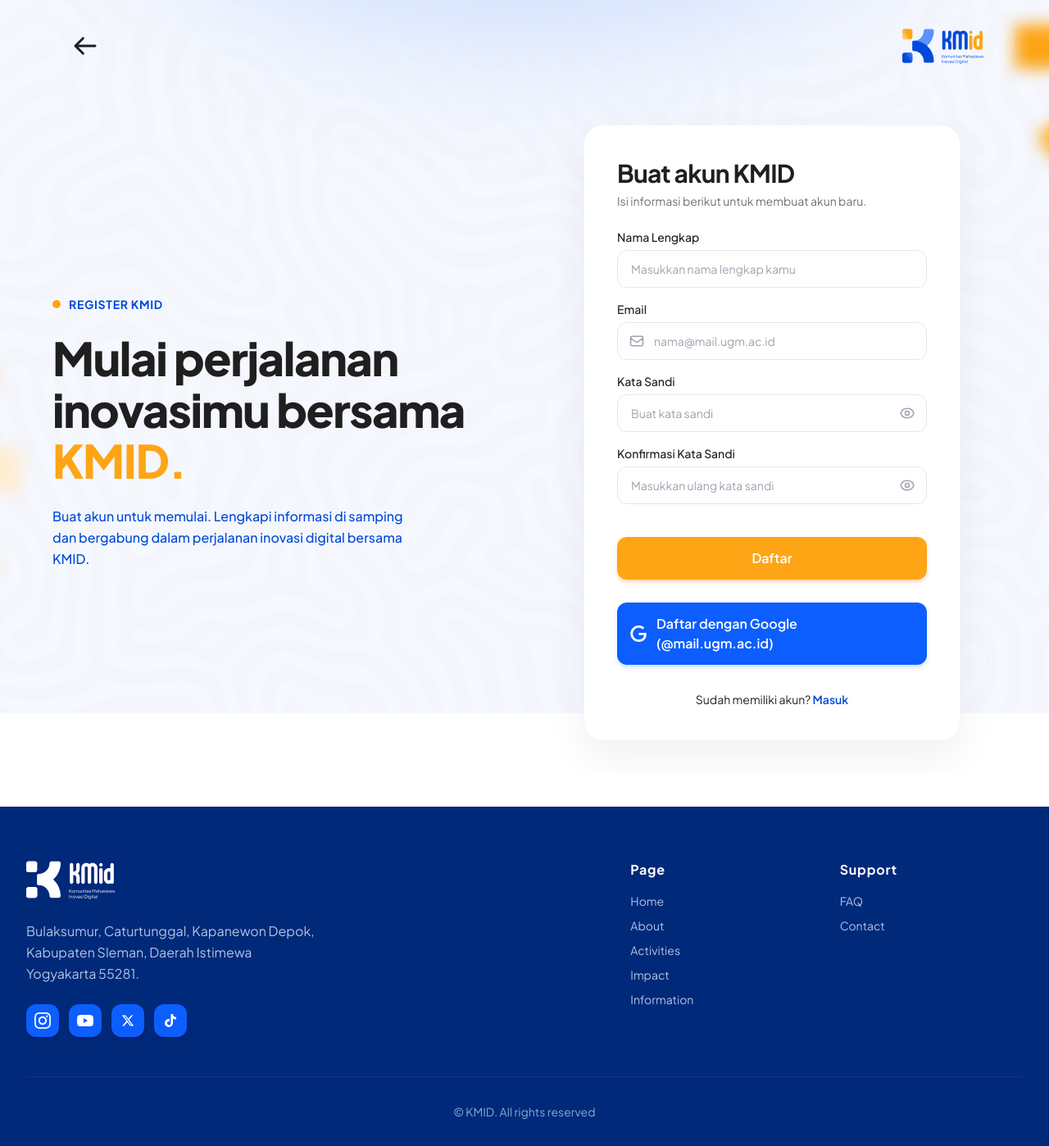
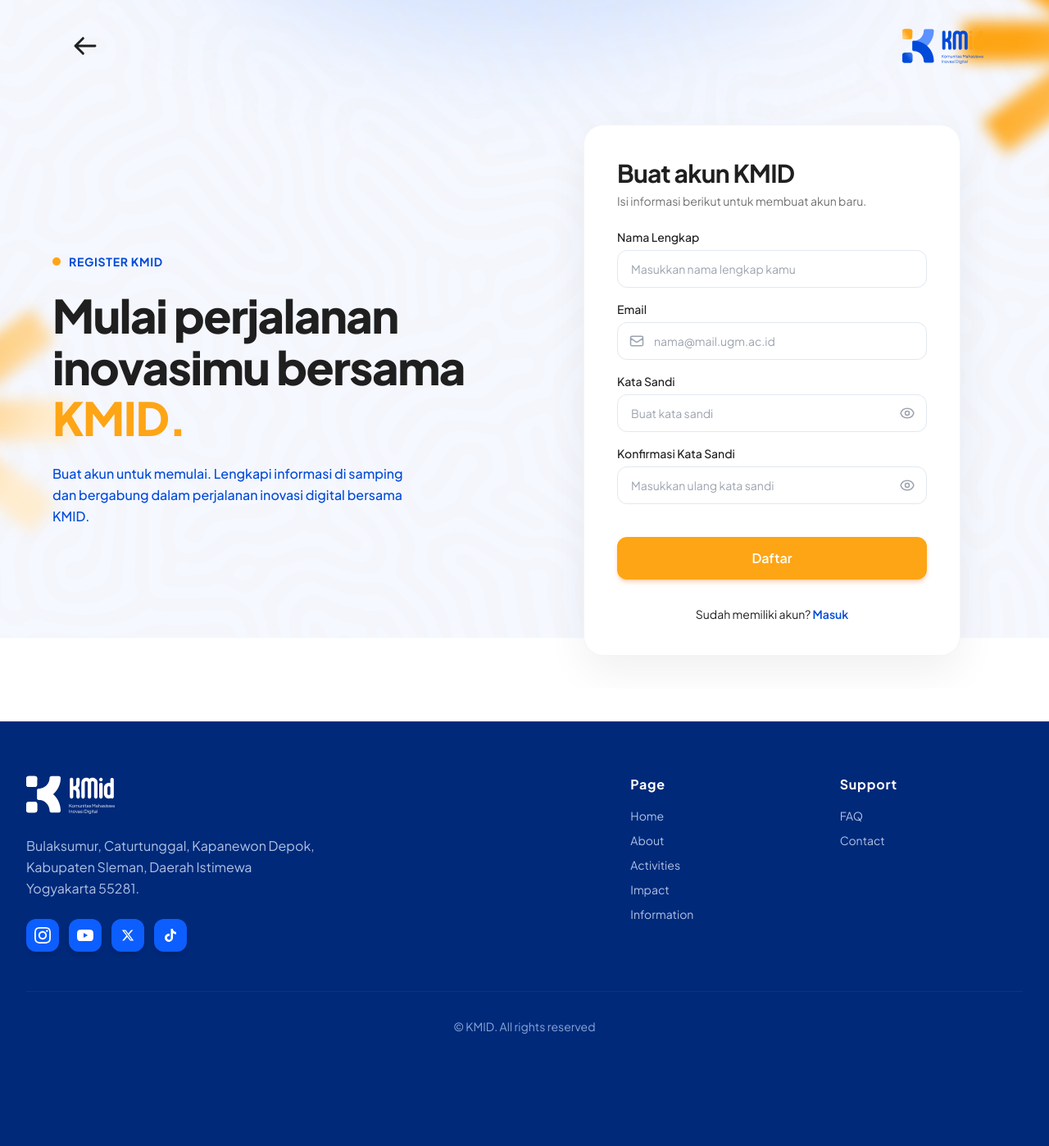
Before and after one commit to KenzPvP/project-KMID, a Laravel app: page /register in a window 1280 px wide. Shown: the whole page at 82% size. After the commit the page ends 1261 px from the top, so only its background shows below. Run offline with Laravel 12, Linux system fonts and the light colour scheme; style sheets or scripts are compiled from the project's sources; parts of the project's set-up code (start-up, migrations or seed data) failed here and were passed over.

Commit message:
refactor(ui): restore original clean UI for login and register while preserving Google OAuth

```diff
--- a/resources/views/login.blade.php
+++ b/resources/views/login.blade.php
@@ -120,11 +120,11 @@
                             </button>
 
                             <!-- Google Button -->
-                            <a href="{{ route('auth.google') }}" class="w-full py-3.5 px-4 bg-[#0C5EFF] hover:bg-[#004ADA] active:scale-[0.99] text-white font-semibold text-sm sm:text-base rounded-xl transition-all duration-200 flex items-center justify-center gap-3 shadow-md shadow-blue-500/20 mt-3 select-none">
+                            <a href="{{ route('auth.google') }}" class="w-full py-3.5 px-4 bg-[#0C5EFF] hover:bg-[#004ADA] active:scale-[0.99] text-white font-semibold text-sm sm:text-base rounded-xl transition-all duration-200 flex items-center justify-center gap-3 shadow-md shadow-blue-500/20 mt-3">
                                 <svg class="w-5 h-5 fill-white shrink-0" viewBox="0 0 24 24">
                                     <path d="M12.48 10.92v3.28h7.84c-.24 1.84-.853 3.187-1.787 4.133-1.147 1.147-2.933 2.4-6.053 2.4-4.827 0-8.6-3.893-8.6-8.72s3.773-8.72 8.6-8.72c2.6 0 4.507 1.027 5.907 2.347l2.307-2.307C18.747 1.44 16.133 0 12.48 0 5.867 0 .307 5.387.307 12s5.56 12 12.173 12c3.573 0 6.267-1.173 8.373-3.36 2.16-2.16 2.84-5.213 2.84-7.667 0-.76-.053-1.467-.173-2.053H12.48z"/>
                                 </svg>
-                                <span>Lanjutkan dengan Google (@mail.ugm.ac.id)</span>
+                                <span>Lanjutkan dengan Google</span>
                             </a>
                         </form>
 
--- a/resources/views/register.blade.php
+++ b/resources/views/register.blade.php
@@ -127,14 +127,6 @@
                             <button type="submit" class="w-full py-3.5 px-4 bg-[#FEA515] hover:bg-[#EE9401] active:scale-[0.99] text-white font-semibold text-sm sm:text-base rounded-xl transition-all duration-200 shadow-md shadow-orange-500/25 mt-6">
                                 Daftar
                             </button>
-
-                            <!-- Google Button -->
-                            <a href="{{ route('auth.google') }}" class="w-full py-3.5 px-4 bg-[#0C5EFF] hover:bg-[#004ADA] active:scale-[0.99] text-white font-semibold text-sm sm:text-base rounded-xl transition-all duration-200 flex items-center justify-center gap-3 shadow-md shadow-blue-500/20 mt-3 select-none">
-                                <svg class="w-5 h-5 fill-white shrink-0" viewBox="0 0 24 24">
-                                    <path d="M12.48 10.92v3.28h7.84c-.24 1.84-.853 3.187-1.787 4.133-1.147 1.147-2.933 2.4-6.053 2.4-4.827 0-8.6-3.893-8.6-8.72s3.773-8.72 8.6-8.72c2.6 0 4.507 1.027 5.907 2.347l2.307-2.307C18.747 1.44 16.133 0 12.48 0 5.867 0 .307 5.387.307 12s5.56 12 12.173 12c3.573 0 6.267-1.173 8.373-3.36 2.16-2.16 2.84-5.213 2.84-7.667 0-.76-.053-1.467-.173-2.053H12.48z"/>
-                                </svg>
-                                <span>Daftar dengan Google (@mail.ugm.ac.id)</span>
-                            </a>
                         </form>
 
                         <!-- Footer Switch to Login -->
```
